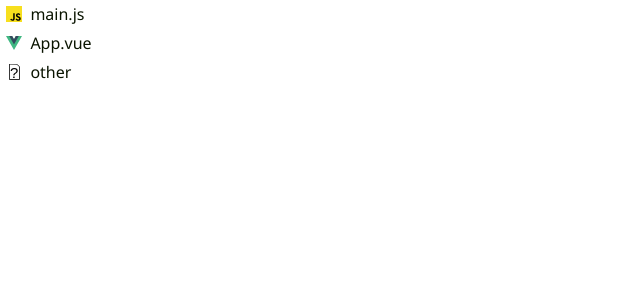
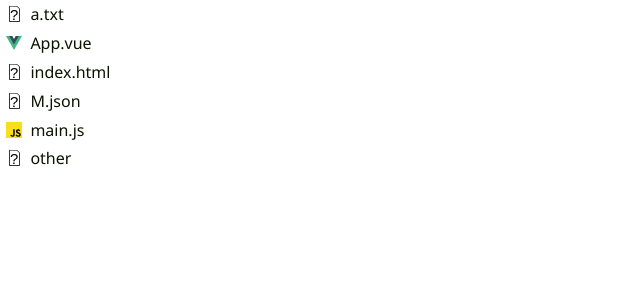
Before and after one commit to MarcellPerger1/vue_stuff_4, a Vue app: page / in a window 1280 px wide. Shown: the top 300 px of the page, without its empty margins (0-640 px from the left). Built offline with nearby package versions, Linux system fonts and the light colour scheme.

Commit message:
feat: Add osrting of filenames

```diff
--- a/src/App.vue
+++ b/src/App.vue
@@ -4,7 +4,7 @@ import FileList from './components/FileList.vue';
 
 <template>
   <main>
-    <FileList :files-list="['main.js', 'App.vue', 'other']"></FileList>
+    <FileList :files-list="['main.js', 'App.vue', 'index.html', 'other', 'a.txt', 'M.json']"></FileList>
   </main>
 </template>
 
--- a/src/components/FileList.vue
+++ b/src/components/FileList.vue
@@ -6,8 +6,21 @@ defineProps({
     type: Array
   }
 });
+
+function sortedIgnoreCase(/** @type {string[]} */ls) {
+  return ls.slice().sort((a, b) => {
+    a = a.toLowerCase();
+    b = b.toLowerCase();
+    return (
+      a == b ? 0
+      : a < b ? -1
+      : 1
+    );
+  });
+}
+
 </script>
 
 <template>
-  <FileItem v-for="fname in filesList" :key="fname" :filename="fname" />
+  <FileItem v-for="fname in sortedIgnoreCase(filesList)" :key="fname" :filename="fname" />
 </template>
```
